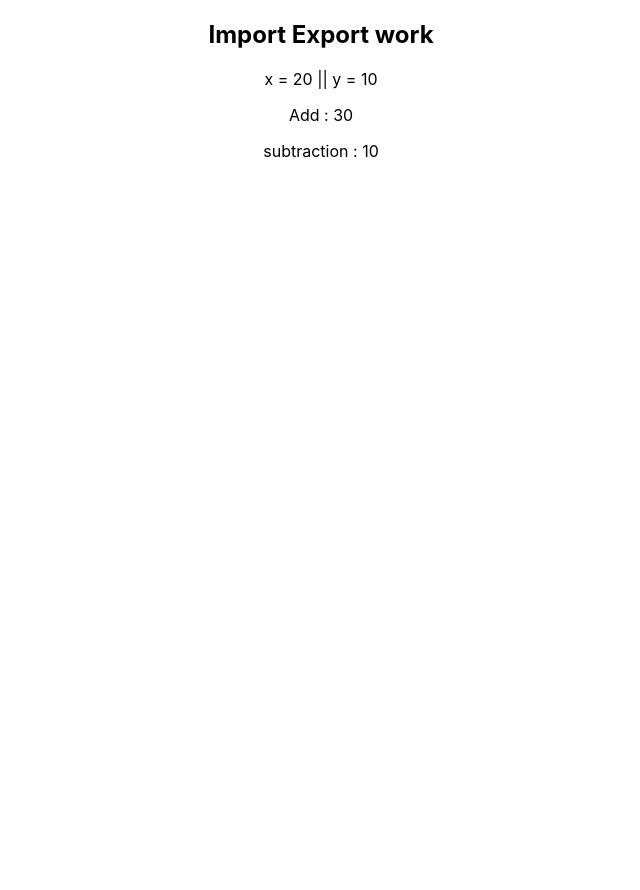
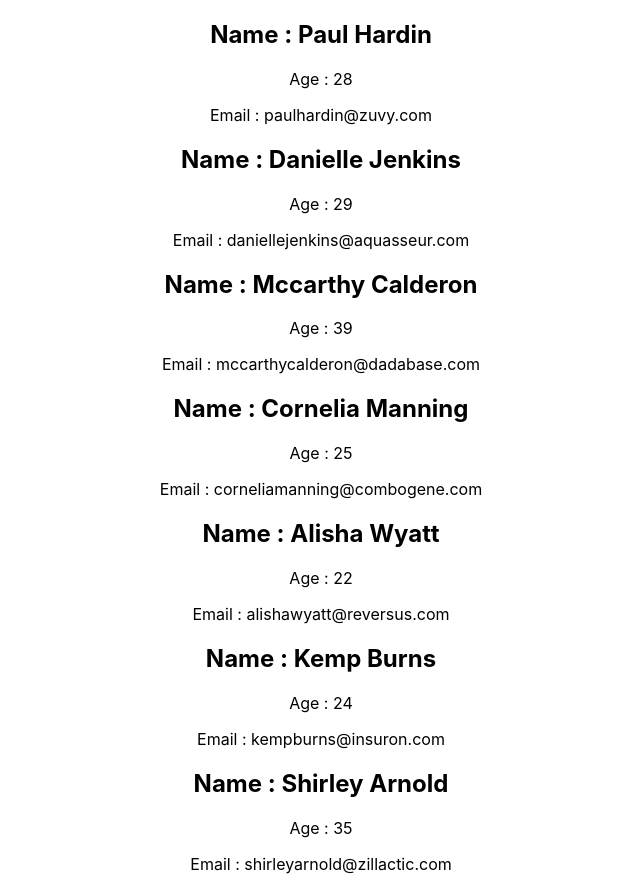
Before and after one commit to mdhamimulhaque/react-18-learn-react, a React (Create React App) app: page / in a window 1280 px wide. Shown: the whole page, without its empty margins (319-959 px from the left). Before the commit the page ends 800 px from the top, so only its background shows below. Built offline with nearby package versions, Linux system fonts and the light colour scheme.

Commit message:
load own custom json data

```diff
--- /dev/null
+++ b/public/data.json
@@ -0,0 +1,93 @@
+[
+    {
+        "_id": "632dd9ef1a2f44de980008e7",
+        "isActive": false,
+        "balance": "$1,277.54",
+        "picture": "http://placehold.it/32x32",
+        "age": 28,
+        "eyeColor": "green",
+        "name": "Paul Hardin",
+        "gender": "male",
+        "company": "ZUVY",
+        "email": "paulhardin@zuvy.com",
+        "phone": "+1 (818) 571-3980"
+    },
+    {
+        "_id": "632dd9ef004cea2ca4cf91a5",
+        "isActive": false,
+        "balance": "$2,939.10",
+        "picture": "http://placehold.it/32x32",
+        "age": 29,
+        "eyeColor": "brown",
+        "name": "Danielle Jenkins",
+        "gender": "female",
+        "company": "AQUASSEUR",
+        "email": "daniellejenkins@aquasseur.com",
+        "phone": "+1 (986) 421-3175"
+    },
+    {
+        "_id": "632dd9efaee1100acba221ae",
+        "isActive": false,
+        "balance": "$3,498.98",
+        "picture": "http://placehold.it/32x32",
+        "age": 39,
+        "eyeColor": "green",
+        "name": "Mccarthy Calderon",
+        "gender": "male",
+        "company": "DADABASE",
+        "email": "mccarthycalderon@dadabase.com",
+        "phone": "+1 (802) 568-3902"
+    },
+    {
+        "_id": "632dd9efeaf834ee2e039f54",
+        "isActive": false,
+        "balance": "$3,559.60",
+        "picture": "http://placehold.it/32x32",
+        "age": 25,
+        "eyeColor": "green",
+        "name": "Cornelia Manning",
+        "gender": "female",
+        "company": "COMBOGENE",
+        "email": "corneliamanning@combogene.com",
+        "phone": "+1 (861) 477-3096"
+    },
+    {
+        "_id": "632dd9eff22489675e6b032d",
+        "isActive": false,
+        "balance": "$3,610.38",
+        "picture": "http://placehold.it/32x32",
+        "age": 22,
+        "eyeColor": "green",
+        "name": "Alisha Wyatt",
+        "gender": "female",
+        "company": "REVERSUS",
+        "email": "alishawyatt@reversus.com",
+        "phone": "+1 (889) 420-2940"
+    },
+    {
+        "_id": "632dd9ef37f9d6e73c217a29",
+        "isActive": true,
+        "balance": "$2,156.37",
+        "picture": "http://placehold.it/32x32",
+        "age": 24,
+        "eyeColor": "blue",
+        "name": "Kemp Burns",
+        "gender": "male",
+        "company": "INSURON",
+        "email": "kempburns@insuron.com",
+        "phone": "+1 (873) 419-2489"
+    },
+    {
+        "_id": "632dd9ef1777461f745dc7ac",
+        "isActive": true,
+        "balance": "$2,037.81",
+        "picture": "http://placehold.it/32x32",
+        "age": 35,
+        "eyeColor": "blue",
+        "name": "Shirley Arnold",
+        "gender": "female",
+        "company": "ZILLACTIC",
+        "email": "shirleyarnold@zillactic.com",
+        "phone": "+1 (827) 600-2074"
+    }
+]
--- a/src/App.js
+++ b/src/App.js
@@ -1,5 +1,6 @@
 // import logo from './logo.svg';
 import './App.css';
+import FetchOwnJSON from './components/FetchOwnJSON/FetchOwnJSON';
 // import ApiDataLoad from './components/ApiDataLoad';
 // import Props from './components/Props';
 // import StateLearn from './components/StateLearn';
@@ -8,7 +9,7 @@ import './App.css';
 // import DynamicData from './components/DynamicData';
 // import ConditionalRendaring from "./components/ConditionalRendaring.jsx";
 // import Form from './components/Forms/Form';
-import ImportExport from './components/ImportExport/ImportExport';
+// import ImportExport from './components/ImportExport/ImportExport';
 
 function App() {
   return (
@@ -57,7 +58,11 @@ function App() {
 
       {/* <======= export emport ========> */}
       {/* ------------------------------- */}
-      <ImportExport />
+      {/* <ImportExport /> */}
+
+      {/* <======= load custom data ========> */}
+      {/* ------------------------------- */}
+      <FetchOwnJSON />
 
     </div>
   );
--- /dev/null
+++ b/src/components/FetchOwnJSON/FetchOwnJSON.jsx
@@ -0,0 +1,26 @@
+import React from 'react';
+import { useEffect } from 'react';
+import { useState } from 'react';
+import ShowData from './ShowData';
+
+
+const FetchOwnJSON = () => {
+    const [loadMyData, setLoadMyData] = useState([]);
+
+    useEffect(() => {
+        fetch('data.json')
+            .then(res => res.json())
+            .then(data => setLoadMyData(data))
+    }, [])
+
+    return (
+        <div>
+            {
+                loadMyData.map((myData) => <ShowData key={myData._id} myData={myData} />)
+            }
+
+        </div>
+    );
+};
+
+export default FetchOwnJSON;
--- /dev/null
+++ b/src/components/FetchOwnJSON/ShowData.jsx
@@ -0,0 +1,14 @@
+import React from 'react';
+
+const ShowData = (props) => {
+    const { name, age, email } = props.myData;
+    return (
+        <div>
+            <h2>Name : {name}</h2>
+            <p>Age : {age}</p>
+            <p>Email : {email}</p>
+        </div>
+    );
+};
+
+export default ShowData;
```
